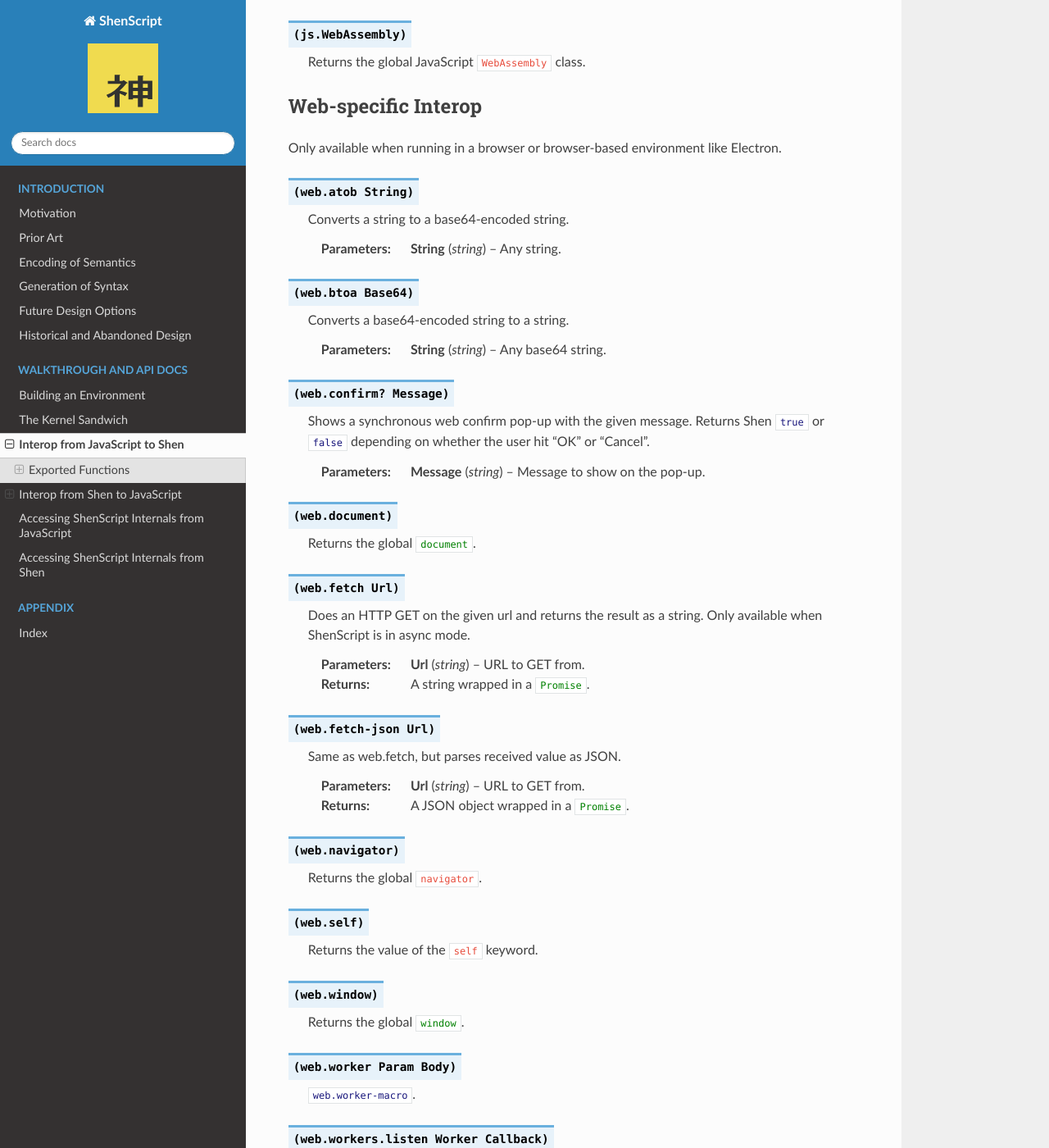
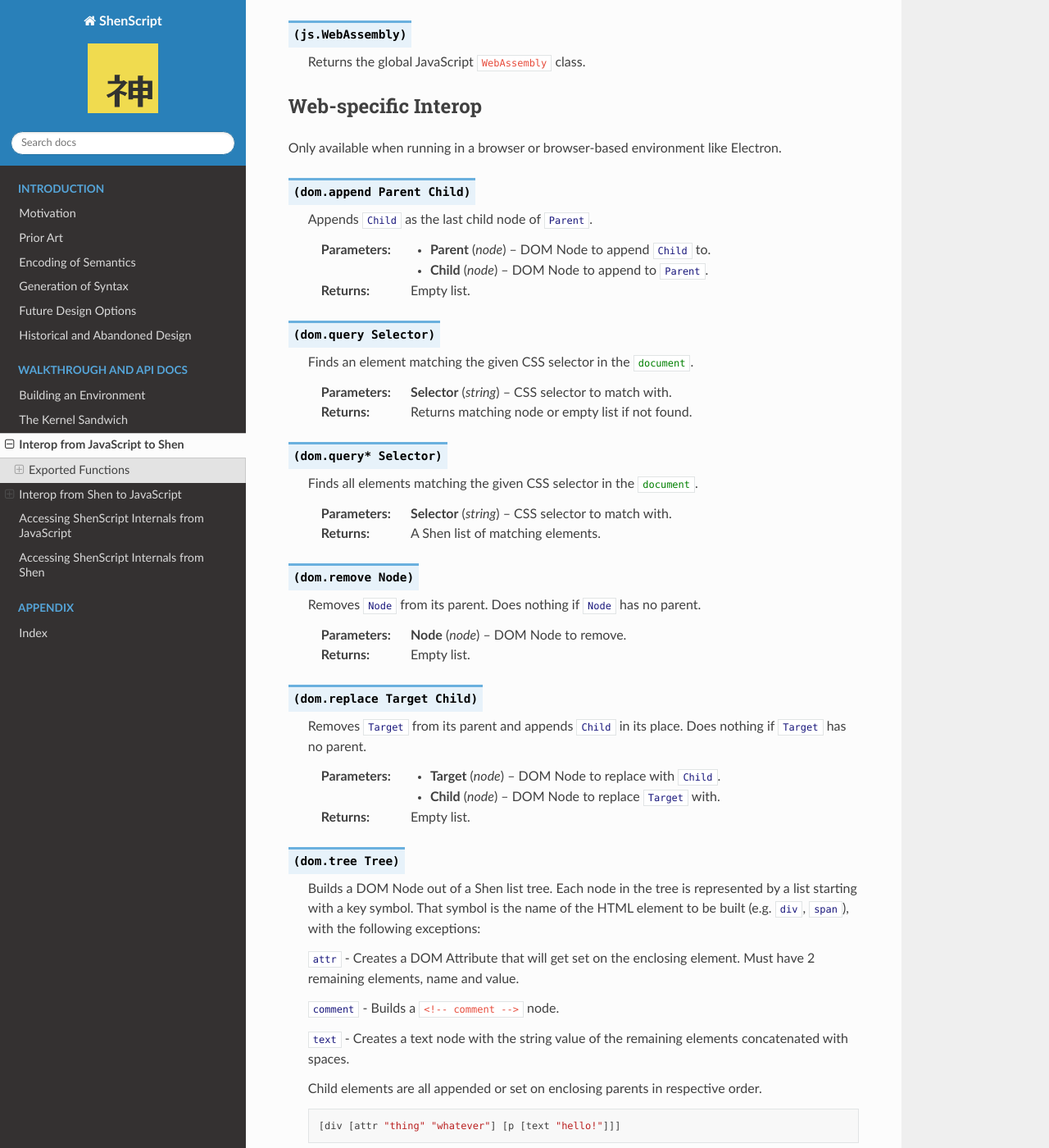
Before and after one commit to rkoeninger/ShenScript, a Sphinx documentation site: the page built from docs/interop.rst, in a window 1280 px wide and 1400 px high, scrolled down 23244 px. Shown: the whole window at 82% size. Built offline with Sphinx 7.4.7 and the Read the Docs theme 2.0.0, drawn with Linux system fonts in a browser that asks for light colours; some of the changed text lies outside the part shown.

Commit message:
Added dom. functions to frontend.web

```diff
--- a/docs/interop.rst
+++ b/docs/interop.rst
@@ -998,6 +998,68 @@
 
 Only available when running in a browser or browser-based environment like Electron.
 
+.. function:: (dom.append Parent Child)
+
+   Appends :shen:`Child` as the last child node of :shen:`Parent`.
+
+   :param node Parent: DOM Node to append :shen:`Child` to.
+   :param node Child:  DOM Node to append to :shen:`Parent`.
+   :returns:           Empty list.
+
+.. function:: (dom.query Selector)
+
+   Finds an element matching the given CSS selector in the :js:`document`.
+
+   :param string Selector: CSS selector to match with.
+   :returns:               Returns matching node or empty list if not found.
+
+.. function:: (dom.query* Selector)
+
+   Finds all elements matching the given CSS selector in the :js:`document`.
+
+   :param string Selector: CSS selector to match with.
+   :returns:               A Shen list of matching elements.
+
+.. function:: (dom.remove Node)
+
+   Removes :shen:`Node` from its parent. Does nothing if :shen:`Node` has no parent.
+
+   :param node Node: DOM Node to remove.
+   :returns:         Empty list.
+
+.. function:: (dom.replace Target Child)
+
+   Removes :shen:`Target` from its parent and appends :shen:`Child` in its place. Does nothing if :shen:`Target` has no parent.
+
+   :param node Target: DOM Node to replace with :shen:`Child`.
+   :param node Child:  DOM Node to replace :shen:`Target` with.
+   :returns:           Empty list.
+
+.. function:: (dom.tree Tree)
+
+   Builds a DOM Node out of a Shen list tree. Each node in the tree is represented by a list starting with a key symbol. That symbol is the name of the HTML element to be built (e.g. :shen:`div`, :shen:`span`), with the following exceptions:
+
+   :shen:`attr` - Creates a DOM Attribute that will get set on the enclosing element. Must have 2 remaining elements, name and value.
+
+   :shen:`comment` - Builds a :code:`<!-- comment -->` node.
+
+   :shen:`text` - Creates a text node with the string value of the remaining elements concatenated with spaces.
+
+   Child elements are all appended or set on enclosing parents in respective order.
+
+   .. code:: shen
+
+      [div [attr "thing" "whatever"] [p [text "hello!"]]]
+
+   gets built to:
+
+   .. code:: html
+
+      <div thing="whatever"><p>hello!</p></div>
+
+   :param any Tree: Tree of Shen lists.
+   :returns:        DOM Node built from :shen:`Tree`.
+
 .. function:: (web.atob String)
 
    Converts a string to a base64-encoded string.
```
Also changed, not shown: 1 other file.
